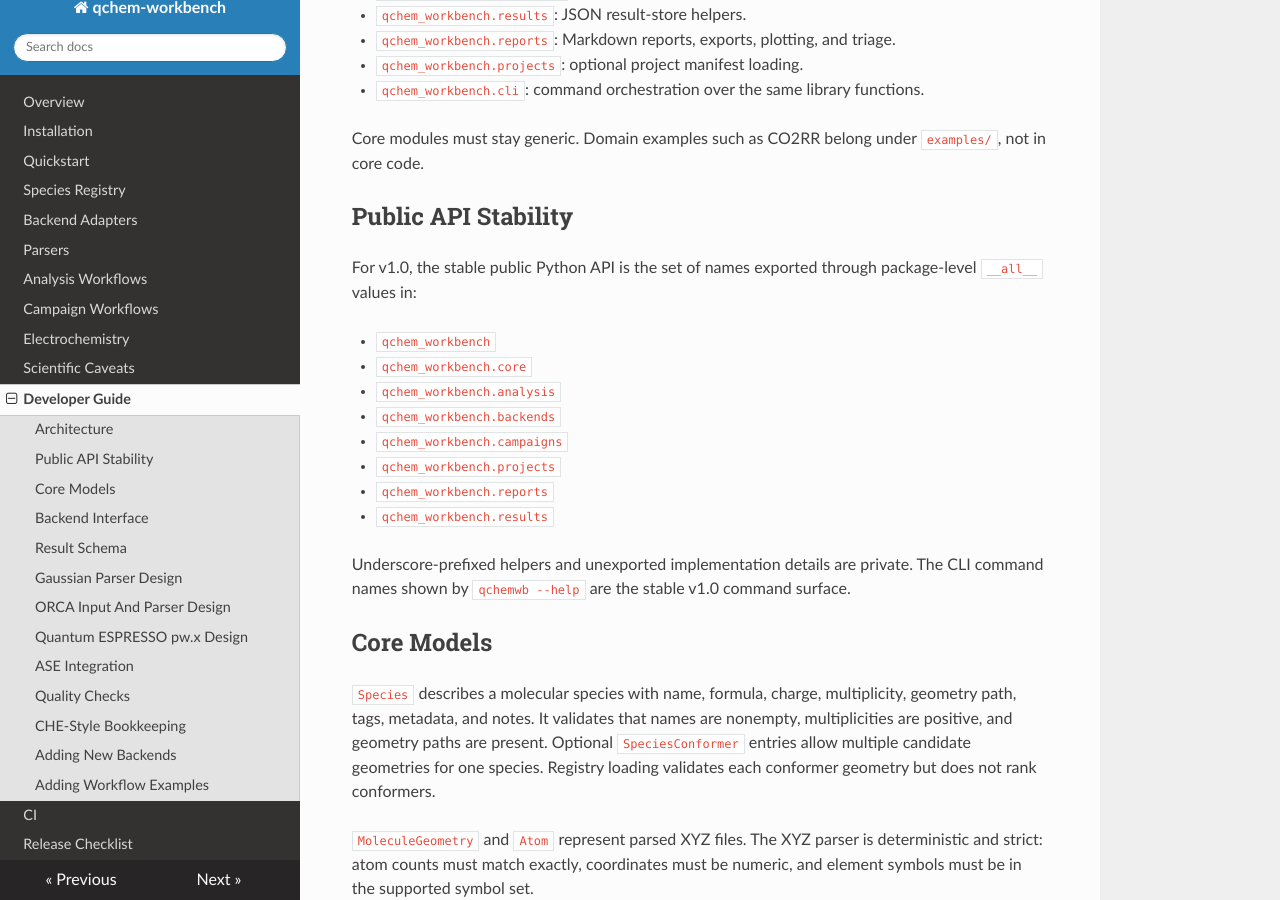
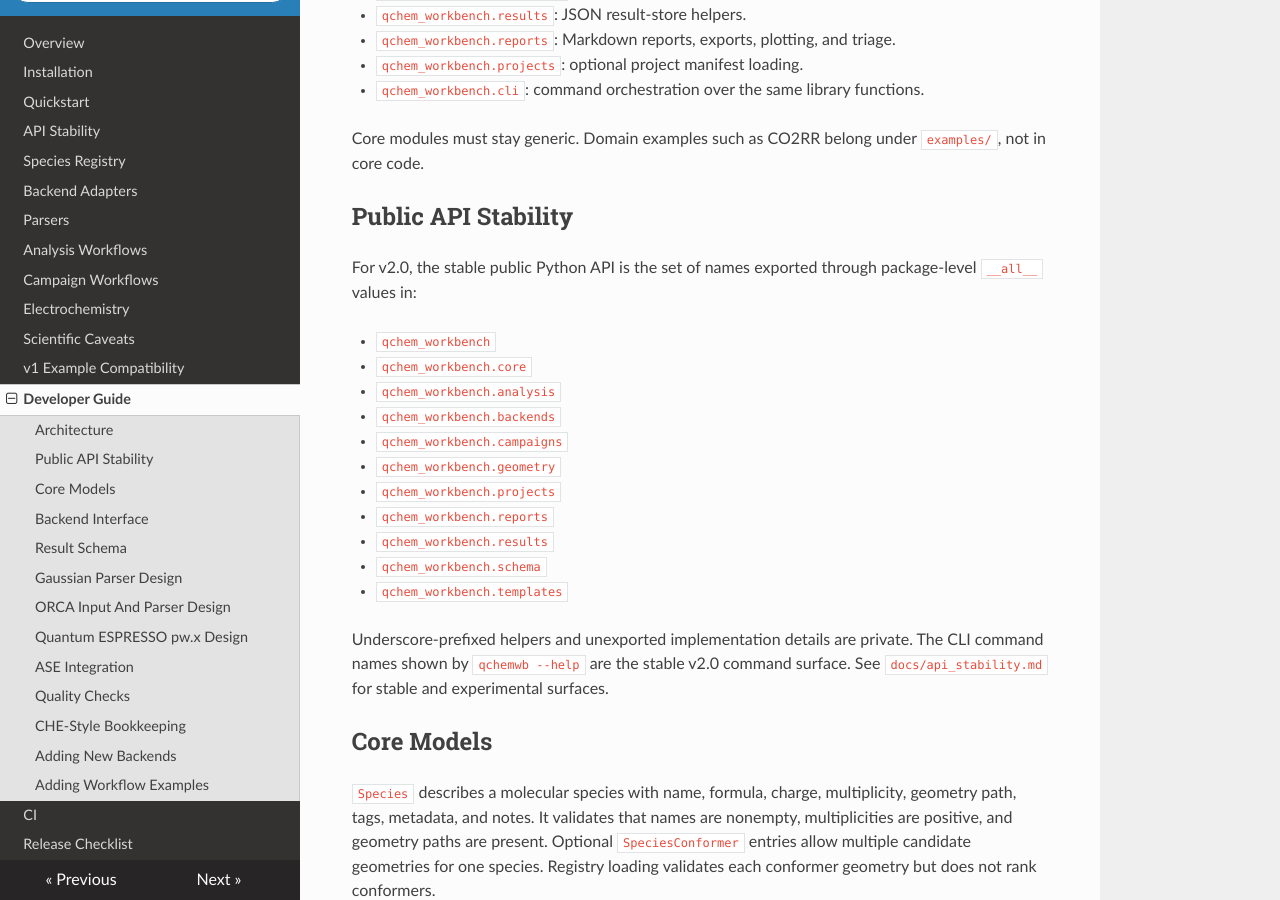
Before and after one commit to angzeli/qchem_workbench, an MkDocs documentation site: the page built from docs/developer_guide.md, in a window 1280 px wide and 900 px high, scrolled down 602 px. Built offline with MkDocs 1.6.1, drawn with Linux system fonts in a browser that asks for light colours; nearby versions of some CDN libraries.

Commit message:
Stabilise v2 public API

```diff
--- a/docs/developer_guide.md
+++ b/docs/developer_guide.md
@@ -31,7 +31,7 @@ Core modules must stay generic. Domain examples such as CO2RR belong under
 
 ## Public API Stability
 
-For v1.0, the stable public Python API is the set of names exported through
+For v2.0, the stable public Python API is the set of names exported through
 package-level `__all__` values in:
 
 - `qchem_workbench`
@@ -39,13 +39,16 @@ package-level `__all__` values in:
 - `qchem_workbench.analysis`
 - `qchem_workbench.backends`
 - `qchem_workbench.campaigns`
+- `qchem_workbench.geometry`
 - `qchem_workbench.projects`
 - `qchem_workbench.reports`
 - `qchem_workbench.results`
+- `qchem_workbench.schema`
+- `qchem_workbench.templates`
 
 Underscore-prefixed helpers and unexported implementation details are private.
-The CLI command names shown by `qchemwb --help` are the stable v1.0 command
-surface.
+The CLI command names shown by `qchemwb --help` are the stable v2.0 command
+surface. See `docs/api_stability.md` for stable and experimental surfaces.
 
 ## Core Models
 
--- a/mkdocs.yml
+++ b/mkdocs.yml
@@ -5,6 +5,7 @@ nav:
   - Overview: index.md
   - Installation: installation.md
   - Quickstart: quickstart.md
+  - API Stability: api_stability.md
   - Species Registry: species_registry.md
   - Backend Adapters: backend_adapters.md
   - Parsers: parsers.md
@@ -12,6 +13,7 @@ nav:
   - Campaign Workflows: campaign_workflows.md
   - Electrochemistry: electrochemistry.md
   - Scientific Caveats: scientific_caveats.md
+  - v1 Example Compatibility: v1_examples.md
   - Developer Guide: developer_guide.md
   - CI: ci.md
   - Release Checklist: release_checklist.md
```
Also changed, not shown: docs/api_stability.md (added, +49 -0 lines), docs/v1_examples.md (added, +18 -0 lines), 3 other files.
